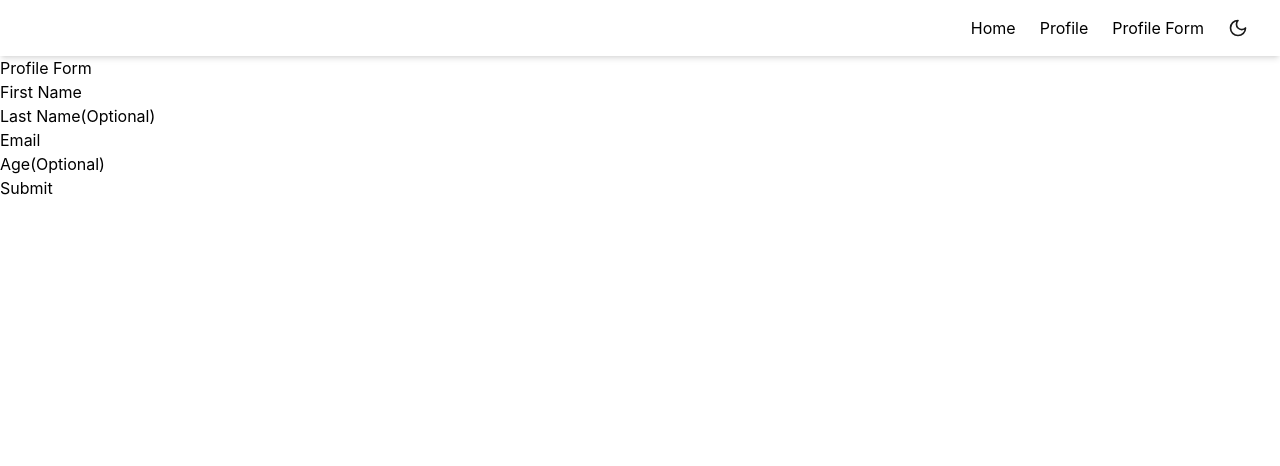
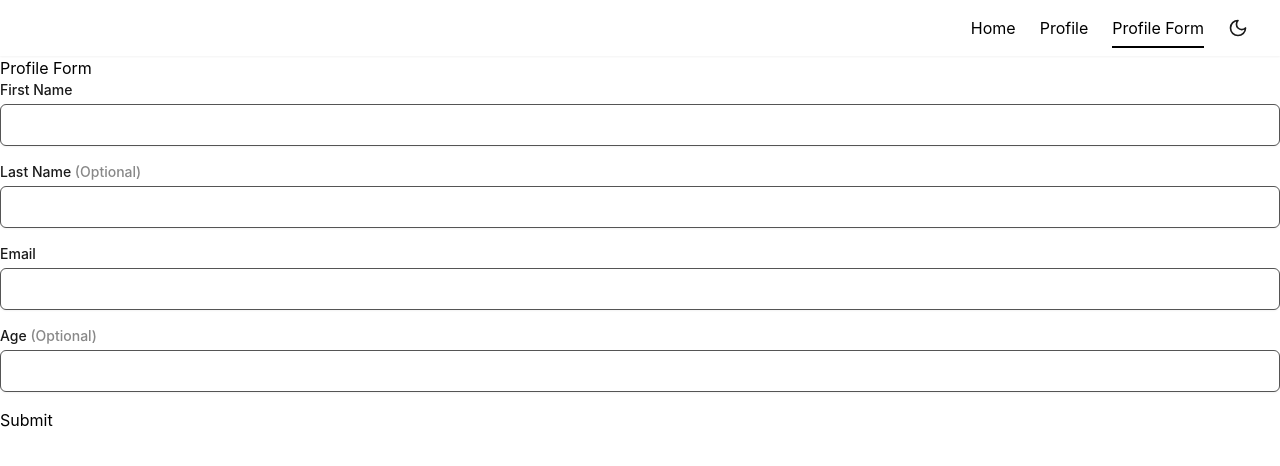
Before and after one commit to HirenLimbasiya/profile-management, a React (Create React App) app: page /profile-form in a window 1280 px wide. Shown: the top 466 px of the page. Built offline with nearby package versions, Linux system fonts and the light colour scheme; no server answers.

Commit message:
home page style

```diff
--- a/src/components/Form/Input.tsx
+++ b/src/components/Form/Input.tsx
@@ -7,15 +7,30 @@ interface InputProps extends React.InputHTMLAttributes<HTMLInputElement> {
 
 const Input: React.FC<InputProps> = ({ label, error, ...props }) => {
   return (
-    <div>
+    <div className="mb-4">
+      {" "}
+      {/* Margin bottom for spacing */}
       {label && (
-        <label htmlFor={props.id}>
+        <label
+          htmlFor={props.id}
+          className="block text-sm font-medium text-text mb-1" // Use text color from config
+        >
           {label}
-          {!props.required && <span>(Optional)</span>}
+          {!props.required && <span className="text-muted"> (Optional)</span>}
         </label>
       )}
-      <input {...props} />
-      {error && <p>{error}</p>}
+      <input
+        {...props}
+        className={`block w-full border rounded-md shadow-sm
+          ${
+            error ? "border-error" : "border-secondary"
+          } // Use border color from config
+          focus:border-text focus:ring-2 focus:ring-text
+          transition duration-150 ease-in-out px-3 py-2 bg-bg text-text
+          outline-none`} // Remove default focus outline
+      />
+      {error && <p className="mt-1 text-sm text-error">{error}</p>}{" "}
+      {/* Error message styling */}
     </div>
   );
 };
--- a/src/components/Header/Header.tsx
+++ b/src/components/Header/Header.tsx
@@ -1,5 +1,5 @@
 import React from "react";
-import { Link } from "react-router-dom";
+import { NavLink } from "react-router-dom"; // Using NavLink for active link styles
 import { useGlobalContext } from "../../context/GlobalContext";
 import { useToggleTheme } from "../../hooks/useToggleTheme";
 import { Moon, Sun } from "lucide-react";
@@ -11,7 +11,7 @@ const Header: React.FC = () => {
   const { isDarkMode, toggleTheme } = useToggleTheme();
 
   return (
-    <header className="bg-bg text-text shadow-md py-4 px-8 flex justify-between items-center">
+    <header className="bg-bg text-text shadow-sm py-4 px-8 flex justify-between items-center z-10">
       <h1 className="text-lg font-semibold">{profileName || "Welcome"}</h1>
 
       <div className="flex items-center space-x-6">
@@ -19,12 +19,16 @@ const Header: React.FC = () => {
           <ul className="flex space-x-6">
             {navLinks.map((link) => (
               <li key={link.name}>
-                <Link
+                <NavLink
                   to={link.path}
-                  className="text-primary hover:text-accent transition-colors"
+                  className={({ isActive }) =>
+                    `text-primary transition-colors pb-2 ${
+                      isActive ? "border-b-2 border-primary" : ""
+                    }`
+                  }
                 >
                   {link.name}
-                </Link>
+                </NavLink>
               </li>
             ))}
           </ul>
--- a/src/components/Home/HeroSection.tsx
+++ b/src/components/Home/HeroSection.tsx
@@ -2,9 +2,17 @@ import React from "react";
 
 const HeroSection: React.FC = () => {
   return (
-    <div>
-      <h1>Welcome to the Profile Management Application</h1>
-      <p>Manage your profile easily and efficiently.</p>
+    <div className="bg-bg text-text flex flex-col justify-center items-center h-[calc(100vh-60px)] px-8">
+      <h1 className="text-4xl font-bold mb-2">Welcome to the</h1>
+      <h1 className="text-4xl font-bold text-primary mb-4">
+        Profile Management Application
+      </h1>
+      <p className="text-lg mb-8">
+        Manage your profile easily and efficiently.
+      </p>
+      <button className="bg-primary text-bg py-2 px-4 rounded-lg shadow-md transition-transform hover:scale-105">
+        Get Started
+      </button>
     </div>
   );
 };
--- a/src/index.css
+++ b/src/index.css
@@ -48,3 +48,9 @@ code {
   0% { transform: rotate(0deg); }
   100% { transform: rotate(360deg); }
 }
+/* Add this to your CSS file */
+
+.text-shadow {
+  text-shadow: 1px 1px 2px rgba(255, 0, 0, 0.5),
+               0 0 5px rgba(0, 0, 0, 0.1);
+}
```
